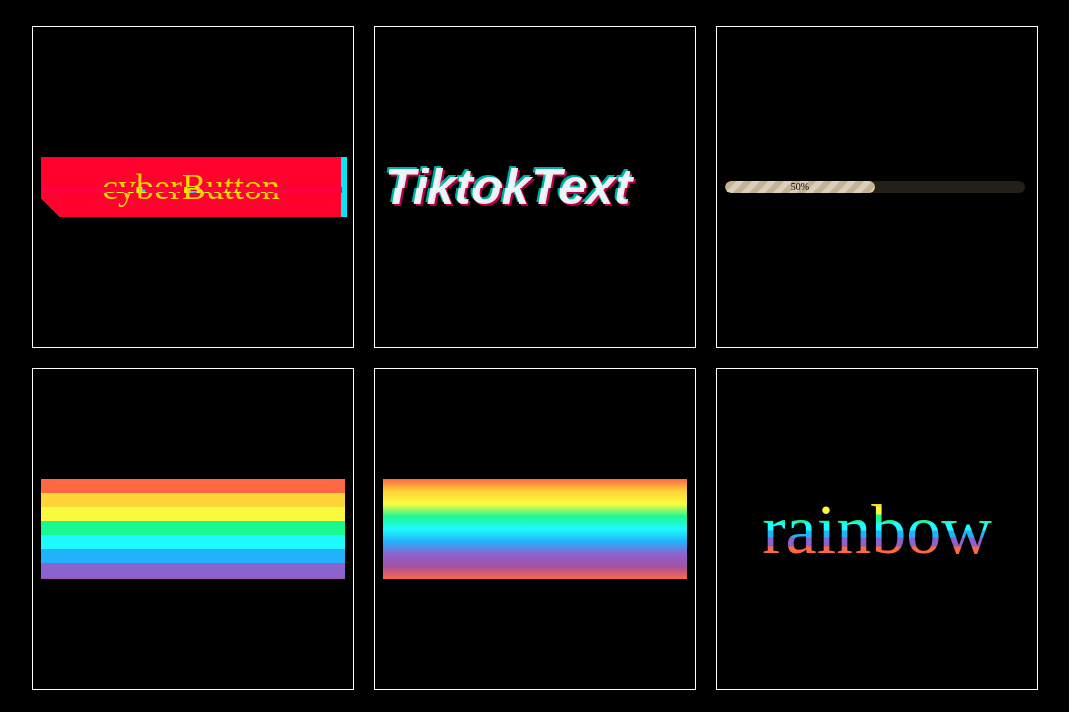
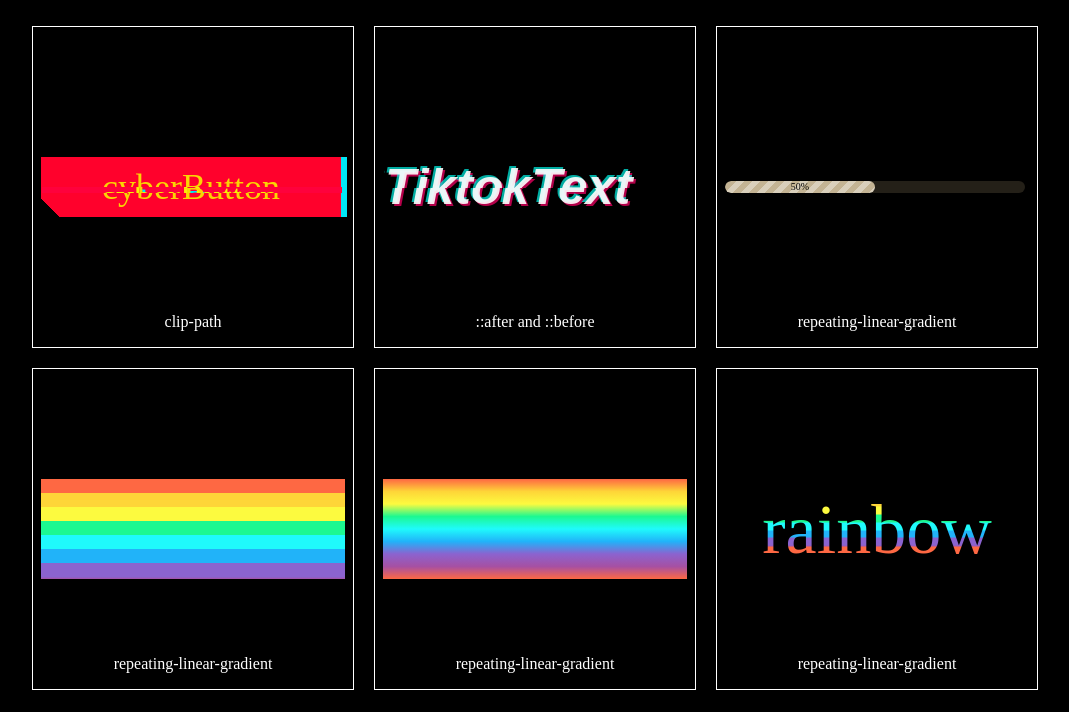
Before and after one commit to 002301/MagicCss, a website: page demo/index.html in a window 1280 px wide. Shown: the top 712 px of the page, without its empty margins (18-1087 px from the left). Drawn offline with Linux system fonts and the light colour scheme.

Commit message:
添加说明

```diff
--- a/demo/index.html
+++ b/demo/index.html
@@ -15,6 +15,7 @@
             cyberButton
           </div>
         </div>
+        <span>clip-path</span>
     </li>
     <li>
       <div class="cont">
@@ -29,6 +30,7 @@
           </div>
         </div>
       </div>
+      <span>::after and ::before</span>
     </li>
     <li>
       <div class="cont">
@@ -38,25 +40,27 @@
           </div>
         </div>
       </div>
-
+      <span>repeating-linear-gradient</span>
     </li>
     <li>
       <div class="cont">
         <div class="rainbow" style="--height:100px;"></div>
       </div>
+      <span>repeating-linear-gradient</span>
     </li>
     <li>
       <div class="cont">
         <div class="rainbow-line" style="--height:100px;"></div>
       </div>
+      <span>repeating-linear-gradient</span>
     </li>
     <li>
       <div class="cont">
           <div class="rainbow rainbow-txt" style="--height:100px;">
             rainbow
           </div>
-
       </div>
+      <span>repeating-linear-gradient</span>
     </li>
   </ul>
 
@@ -83,6 +87,15 @@
         top: 50%;
         transform: translateX(-50%) translateY(-50%);
     }
+    li>span{
+      position: absolute;
+      width: 100%;
+      line-height: 50px;
+      height:50px;
+      bottom:0;
+      left:0;
+      color:#fff;
+    }
     .style{
       position: relative;
       width: 300px;
--- a/src/tiktok.css
+++ b/src/tiktok.css
@@ -25,11 +25,8 @@
   position: absolute;
   width: 60%;
   height: 100%;
-  /* top: 2px; */
   right: 2px;
   opacity: .7;
-  /* background: #ff0068; */
-  /* color: #ff0068; */
   box-shadow:5px 0px 5px #ff0068;
   z-index: 0;
   content:"";
@@ -38,10 +35,7 @@
   position: absolute;
   width: 60%;
   height: 100%;
-  /* top: -2px; */
   left: -2px;
-  /* background: #00f5e7; */
-  /* color: #00f5e7; */
   opacity: .7;
   z-index: 1;
   content:" ";
```
Also changed, not shown: src/index.html (+15 -2 lines).
